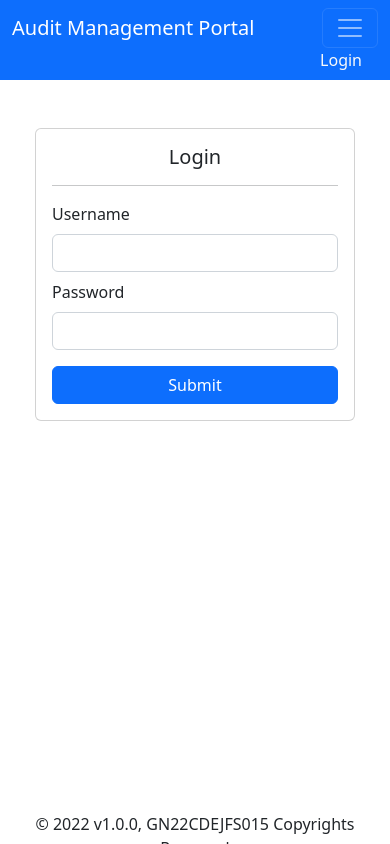
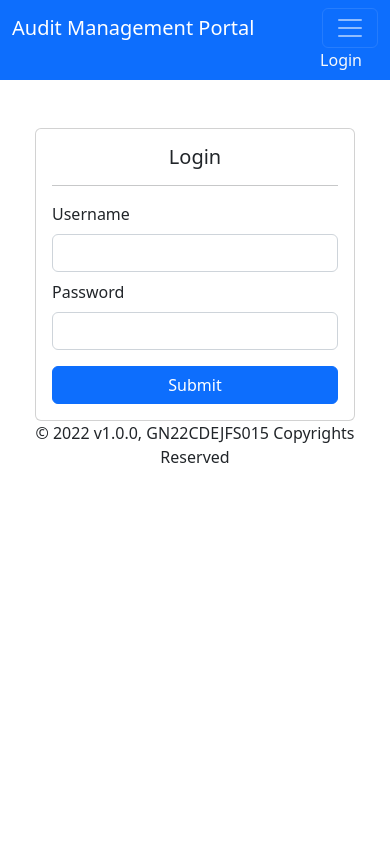
Before and after one commit to vanamalamanish/Audit-Portal, an Angular app: page /login in a window 390 px wide. Built offline with nearby package versions, Linux system fonts and the light colour scheme.

Commit message:
small changes

```diff
--- a/src/app/auditform/auditform.component.html
+++ b/src/app/auditform/auditform.component.html
@@ -105,12 +105,12 @@
           <div class="col-3">
             <div class="form-check form-check-inline">
               <label class="form-check-label"></label>
-              <input type="radio" class="form-check-input" #qname="ngModel" name="{{ i }}" value="Yes" ngModel />Yes
+              <input type="radio" class="form-check-input" #qname="ngModel" name="{{ i }}" value="Yes" ngModel required/>Yes
             </div>
 
             <div class="form-check form-check-inline">
               <label class="form-check-label"></label>
-              <input type="radio" class="form-check-input" name="{{ i }}" value="No" ngModel />No
+              <input type="radio" class="form-check-input" name="{{ i }}" value="No" ngModel required/>No
             </div>
           </div>
         </div>
--- a/src/app/footer/footer.component.css
+++ b/src/app/footer/footer.component.css
@@ -11,8 +11,7 @@ div{
 div{
    bottom:0;
    height: 2em;
-   position:fixed;
-   overflow-y: auto;
+   position:relative;
    text-align: center;
     width:100%
 }
```
Also changed, not shown: src/app/header/header.component.html (+6 -9 lines).
